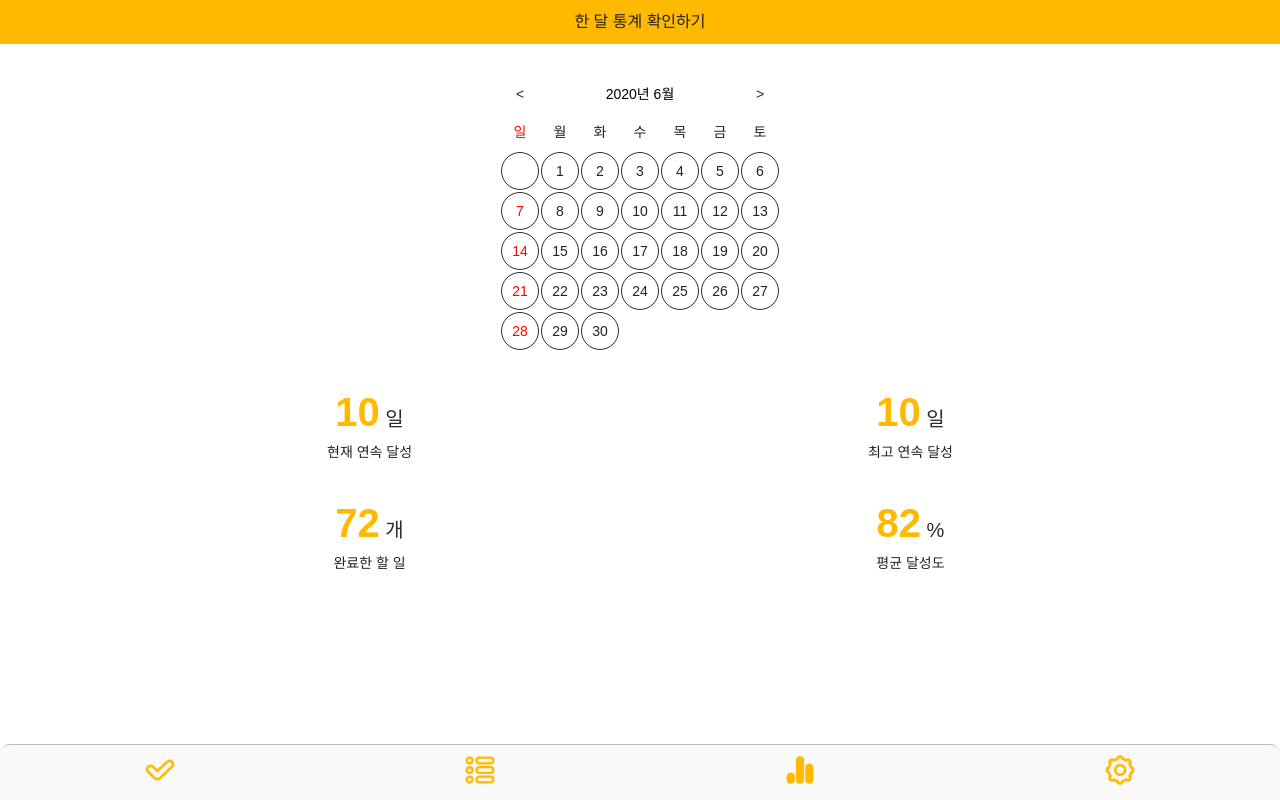
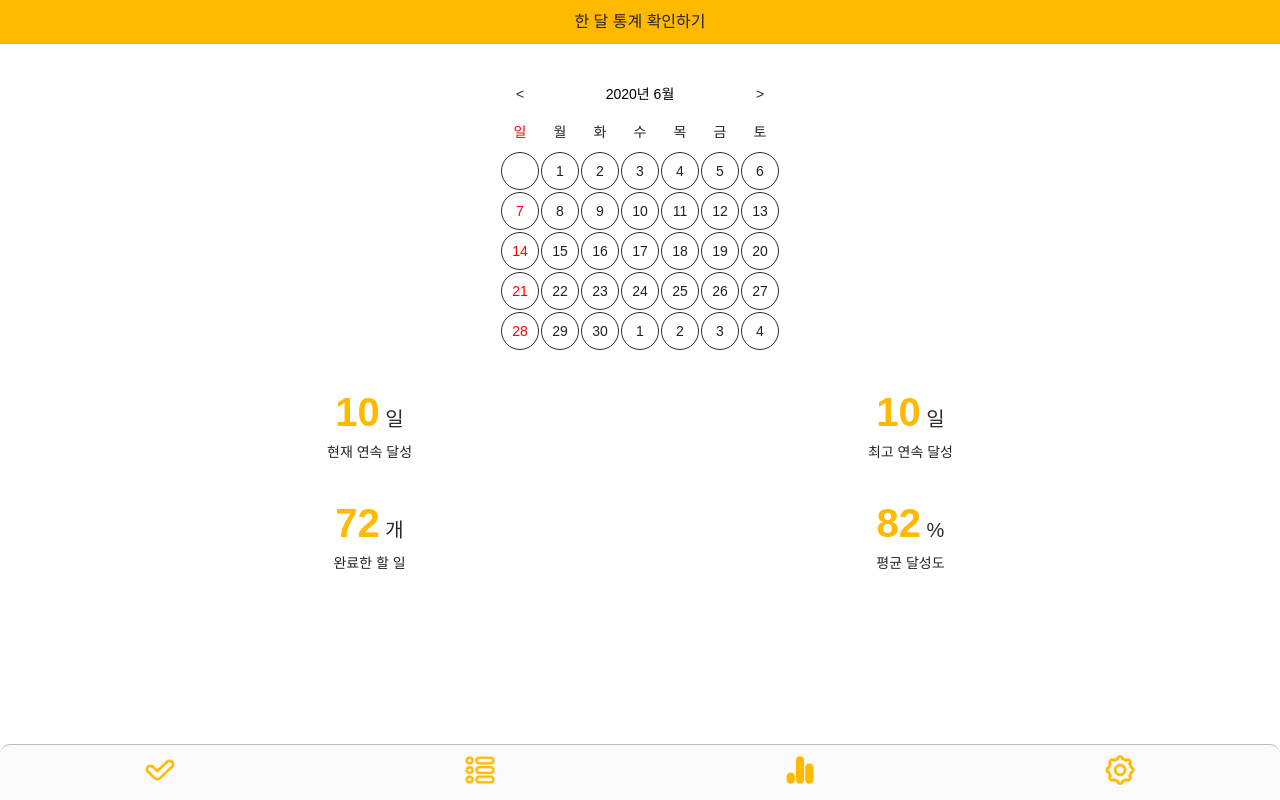
Before and after one commit to pppeum62/neulpum, a plain HTML site: page check.html in a window 1280 px wide. Drawn offline with Linux system fonts and the light colour scheme; a web font is replaced by a local one.

Commit message:
달력 빈 부분 다음 달로 채우기

```diff
--- a/check.html
+++ b/check.html
@@ -151,22 +151,39 @@
             }
 
             var row = null;
+            var rowcnt = 0;
             row = tblCalendar.insertRow();
             var cnt = 0;
 
             // 1일이 시작되는 칸을 맞추어 줌
-            for (i=0; i<nMonth.getDay(); i++) {
+            for (i = 0; i < nMonth.getDay(); i++) {
                 cell = row.insertCell();
                 cnt = cnt + 1;
             }
 
-            for (i=1; i<=lastDate.getDate(); i++) {
+            for (i = 1; i <= lastDate.getDate(); i++) {
                 cell = row.insertCell();
                 cell.innerHTML = i;
                 cnt = cnt + 1;
 
-                if (cnt % 7 == 0)// 1주일이 7일 이므로
+                if (cnt % 7 == 0) { // 1주일이 7일 이므로
                     row = realcalendar.insertRow();// 줄 추가
+
+                    rowcnt++;
+                }
+            }
+
+            console.log(cnt);
+            console.log(rowcnt);
+            console.log(cnt % 7);
+
+            var num = cnt % 7;
+
+            if(num != 0) {
+                for(var i = 0; i < 7 - num; i++) {
+                    cell = row.insertCell();
+                    cell.innerHTML = i + 1;
+                }
             }
 
         }
```
